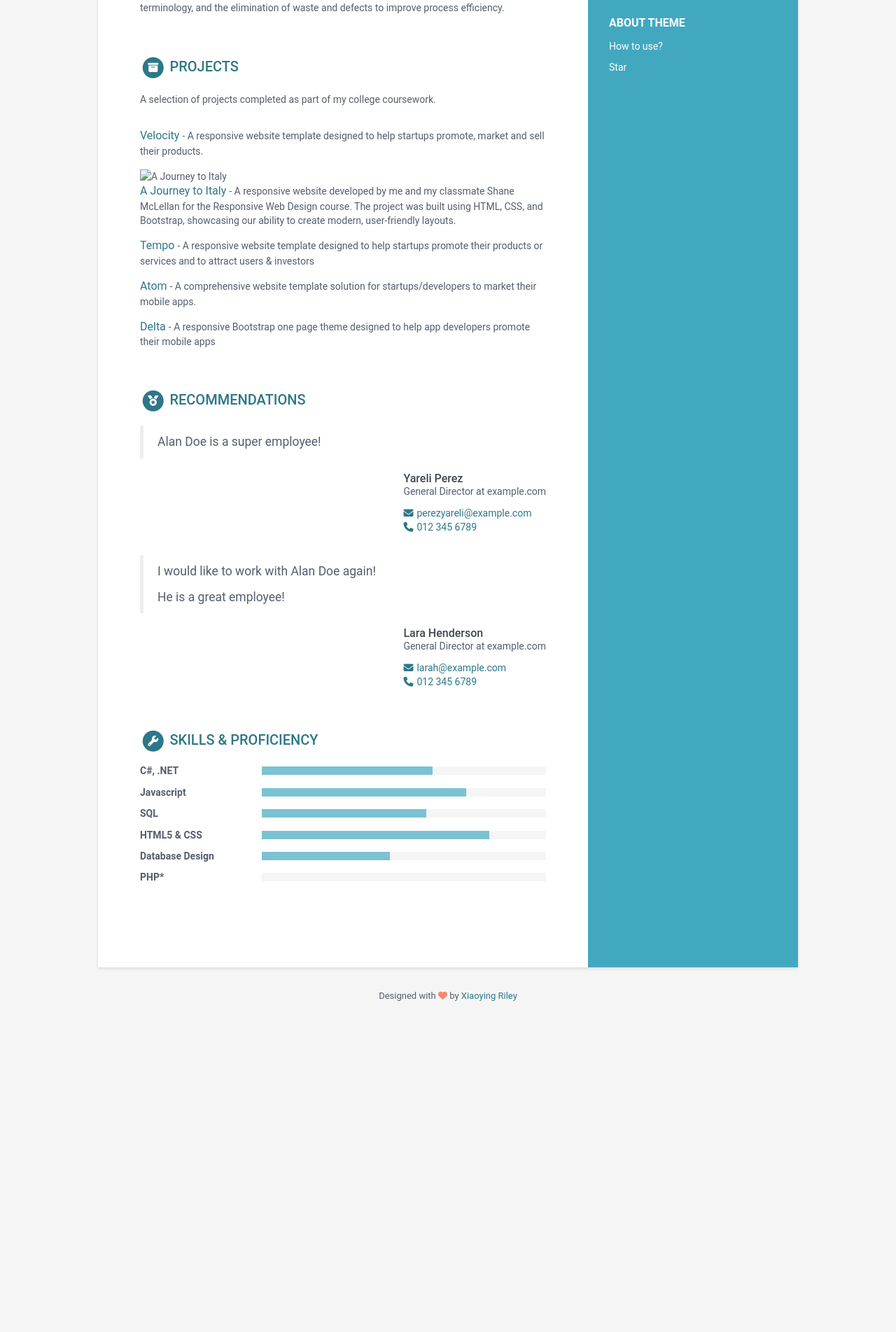
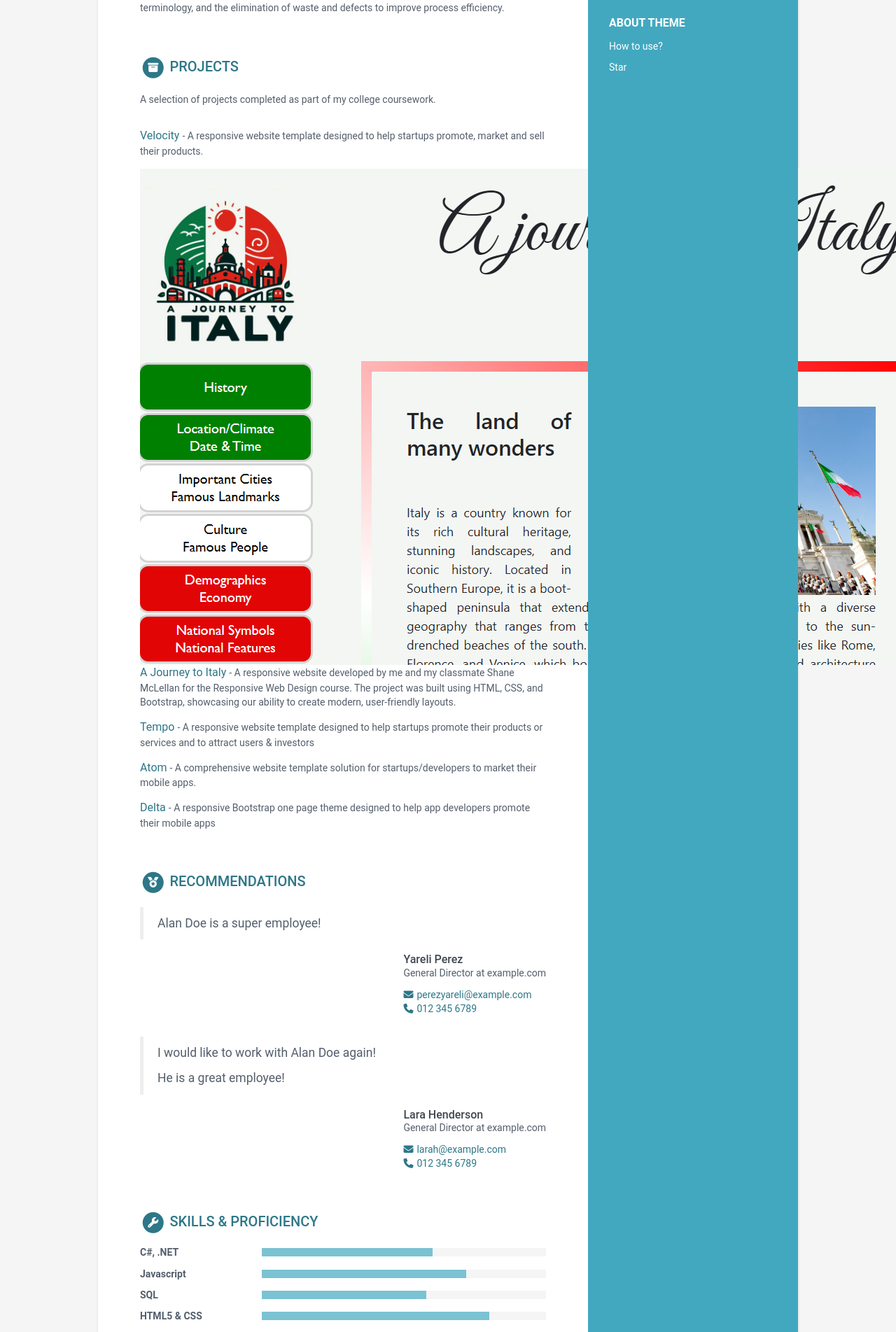
Before and after one commit to AndreLiraFr/andrelirafr.github.io, a Jekyll site: the page built from index.html, in a window 1280 px wide. Shown: the part 1110-3013 px from the top of the page at 70% size. Built offline with Jekyll 4.4.1, drawn with Linux system fonts in a browser that asks for light colours; before the commit the page ends 2574 px from its top, so only the background shows below that.

Commit message:
image path

```diff
--- a/_data/data.yml
+++ b/_data/data.yml
@@ -149,7 +149,7 @@ projects:
 
     - title: A Journey to Italy
       link: "https://github.com/AndreLiraFr/A_Journey_To_Italy_website"
-      image: "journey.png"
+      image: "assets/images/journey.png"
       tagline: "A responsive website developed by me and my classmate Shane McLellan for the Responsive Web Design course. The project was built using HTML, CSS, and Bootstrap, showcasing our ability to create modern, user-friendly layouts."
 
     - title: Tempo
```
